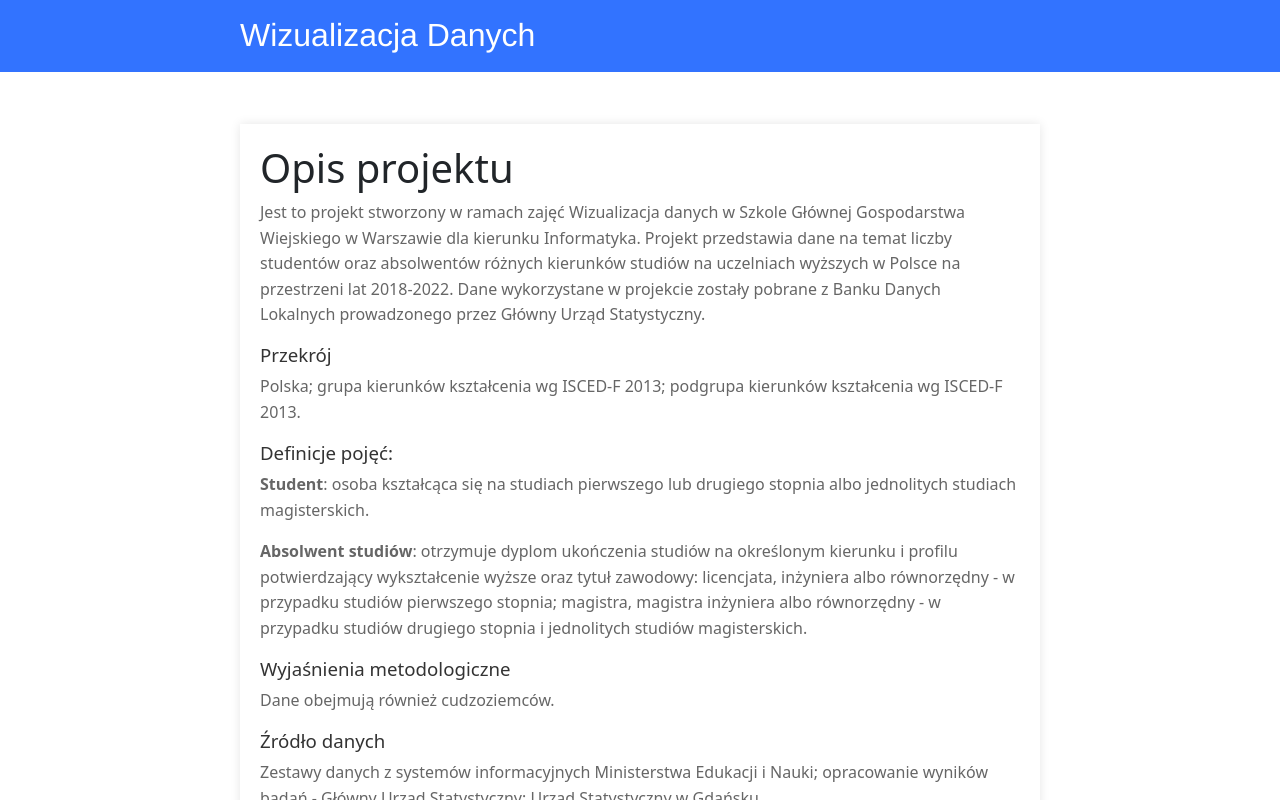
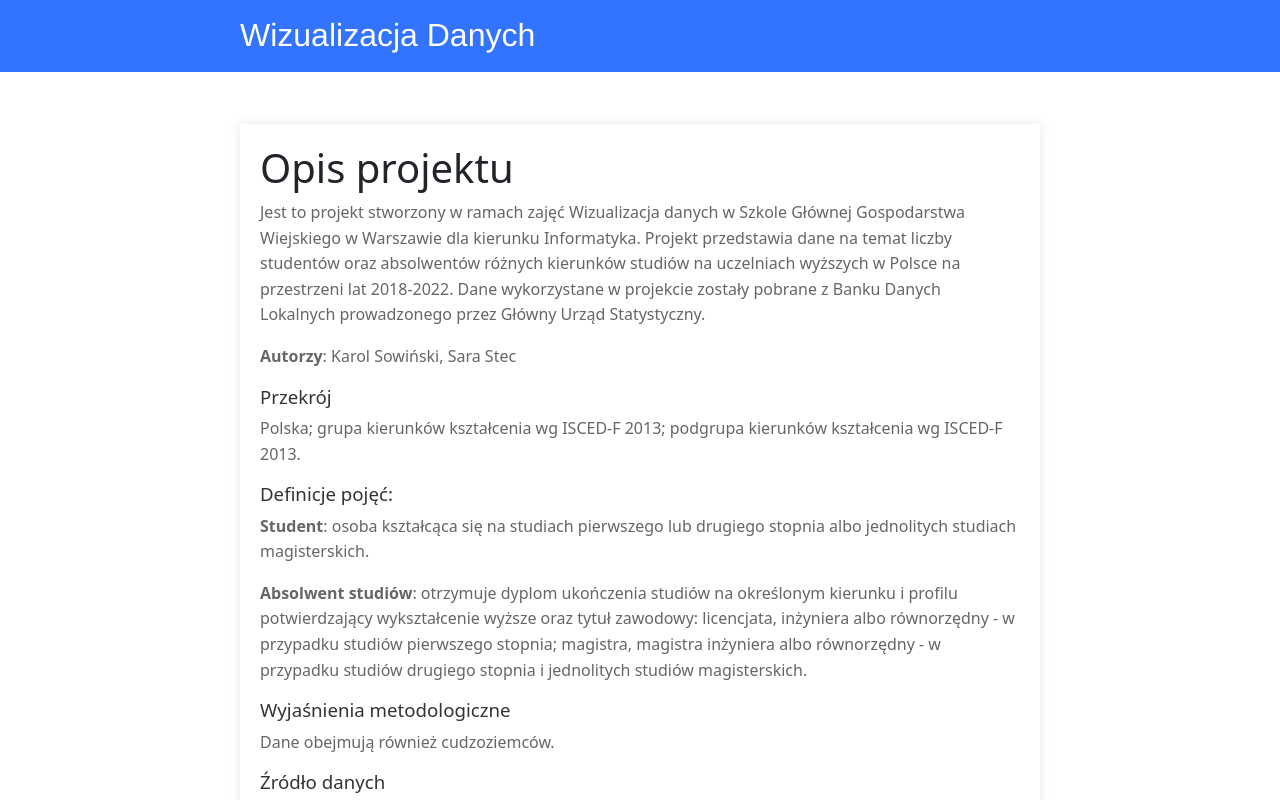
Before and after one commit to karolsowi/Visualization, a React (Create React App) app: page /#/opis in a window 1280 px wide. Shown: the top 800 px of the page. Built offline with nearby package versions, Linux system fonts and the light colour scheme.

Commit message:
add authors

```diff
--- a/src/components/opis.js
+++ b/src/components/opis.js
@@ -12,6 +12,7 @@ const Opis = () => {
       <div className="opis">
         <h1>Opis projektu</h1>
         <p>Jest to projekt stworzony w ramach zajęć Wizualizacja danych w Szkole Głównej Gospodarstwa Wiejskiego w Warszawie dla kierunku Informatyka. Projekt przedstawia dane na temat liczby studentów oraz absolwentów różnych kierunków studiów na uczelniach wyższych w Polsce na przestrzeni lat 2018-2022. Dane wykorzystane w projekcie zostały pobrane z Banku Danych Lokalnych prowadzonego przez Główny Urząd Statystyczny.</p>
+        <p><strong>Autorzy</strong>: Karol Sowiński, Sara Stec</p>
 
         <h3>Przekrój</h3>
         <p>Polska; grupa kierunków kształcenia wg ISCED-F 2013; podgrupa kierunków kształcenia wg ISCED-F 2013.</p>
```
